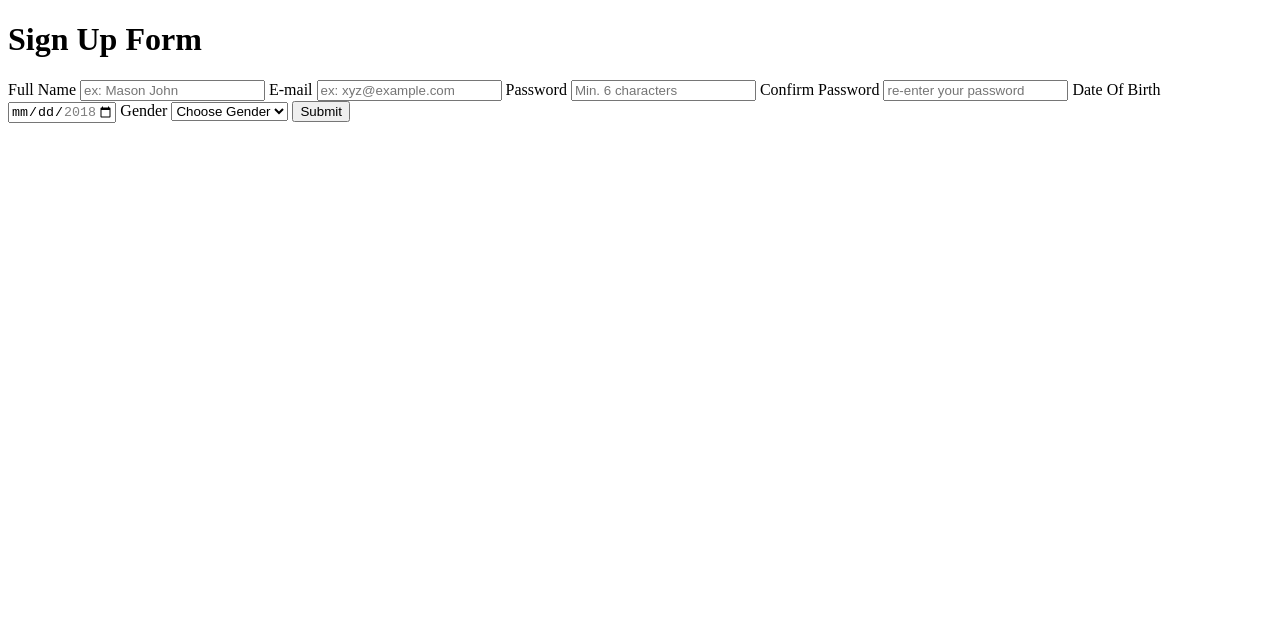
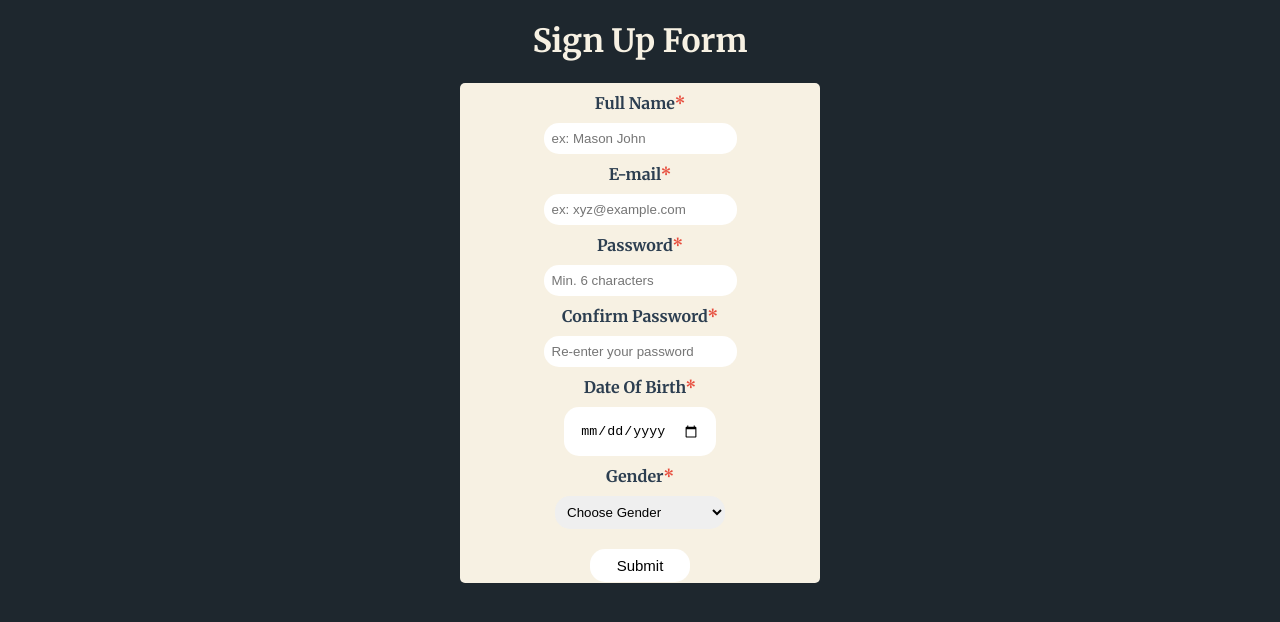
Before and after one commit to Adharshadhi/Sample-Sign-Up-Form, a plain HTML site: page index.html in a window 1280 px wide. Drawn offline with Linux system fonts and the light colour scheme.

Commit message:
add basic css

```diff
--- a/CSS/style.css
+++ b/CSS/style.css
@@ -0,0 +1,80 @@
+body{
+    box-sizing: border-box;
+    margin: 0;
+    padding: 0;
+    background-color: #1e272e;
+    font-family: 'Merriweather', serif;
+}
+
+header{
+    text-align: center;
+    color:#f7f1e3;
+}
+
+.container{
+    width: 360px;
+    height: 500px;
+    margin: 0 auto;
+    background-color: #f7f1e3;
+    border-radius: 5px;
+}
+
+.container form{
+    width: 100%;
+    height: 100%;
+    display: flex;
+    flex-direction: column;
+    justify-content: space-evenly;
+    align-items: center;
+}
+
+.container form label{
+    color:#2c3e50;
+    font-weight: bold;
+    margin: 10px;
+}
+
+.container form label span{
+    color: #e74c3c;
+}
+
+.container form input, .container form select{
+    padding: 8px;
+    border-radius: 15px;
+    border: none;
+    outline: none;
+}
+
+.container form select{
+    width: 170px;
+}
+
+.container form input[type="date"]{
+    padding: 16px;
+}
+
+.container form button{
+    font-size: 15px;
+    font-weight: 500;
+    padding: 8px;
+    border: none;
+    border-radius: 15px;
+    cursor: pointer;
+    background-color: #fff;
+    width: 100px;
+    margin: 20px;
+}
+
+.container form input:focus{
+    width: 180px;
+}
+
+.container form select:focus{
+    width: 185px;
+}
+
+.container form button:hover{
+    background-color: #2c3e50;
+    color:#f7f1e3;
+    transition: linear 250ms;
+}
--- a/index.html
+++ b/index.html
@@ -4,6 +4,7 @@
     <meta charset="UTF-8">
     <meta name="viewport" content="width=device-width, initial-scale=1.0">
     <title>Sign Up Form</title>
+    <link href="https://fonts.googleapis.com/css2?family=Merriweather:wght@300;400;700&display=swap" rel="stylesheet">
     <link rel="stylesheet" href="CSS/style.css">
 </head>
 <body>
@@ -12,18 +13,18 @@
     </header>
     <main>
         <div class="container">
-            <form action="#" method="">
-                <label for="name">Full Name</label>
+            <form action="#" method="POST">
+                <label for="name">Full Name<span>*</span></label>
                 <input type="text" placeholder="ex: Mason John" id="name" required>
-                <label for="email">E-mail</label>
+                <label for="email">E-mail<span>*</span></label>
                 <input type="email" placeholder="ex: xyz@example.com" id="email" required>
-                <label for="password">Password</label>
+                <label for="password">Password<span>*</span></label>
                 <input type="password" placeholder="Min. 6 characters" name="" id="password" required>
-                <label for="confirmation">Confirm Password</label>
-                <input type="password" placeholder="re-enter your password" name="" id="confirmation">
-                <label for="dob">Date Of Birth</label>
-                <input type="date" min="2018-01-01" max="2018-12-31">
-                <label for="gender">Gender</label>
+                <label for="confirmation">Confirm Password<span>*</span></label>
+                <input type="password" placeholder="Re-enter your password" name="" id="confirmation">
+                <label for="dob">Date Of Birth<span>*</span></label>
+                <input type="date" min="" max="">
+                <label for="gender">Gender<span>*</span></label>
                 <select name="" id="gender">
                     <option value="Option">Choose Gender</option>
                     <option value="Male">Male</option>
```
Also changed, not shown: 1 other file.
